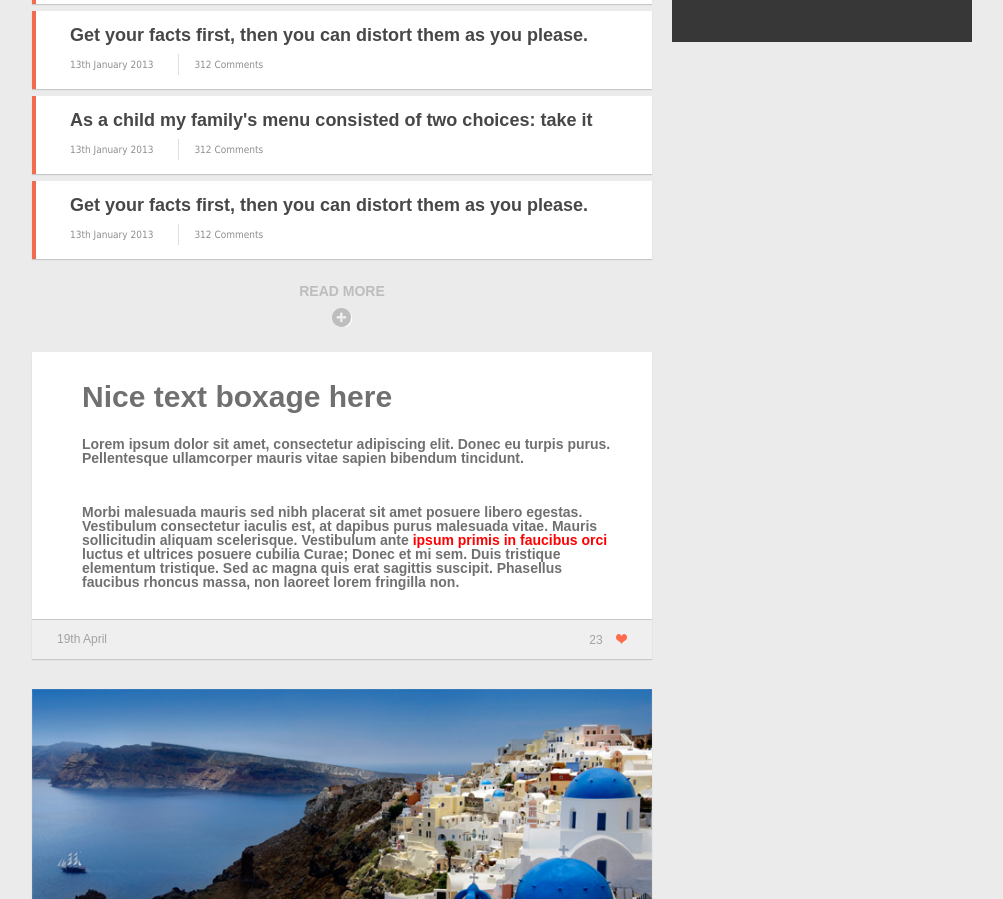
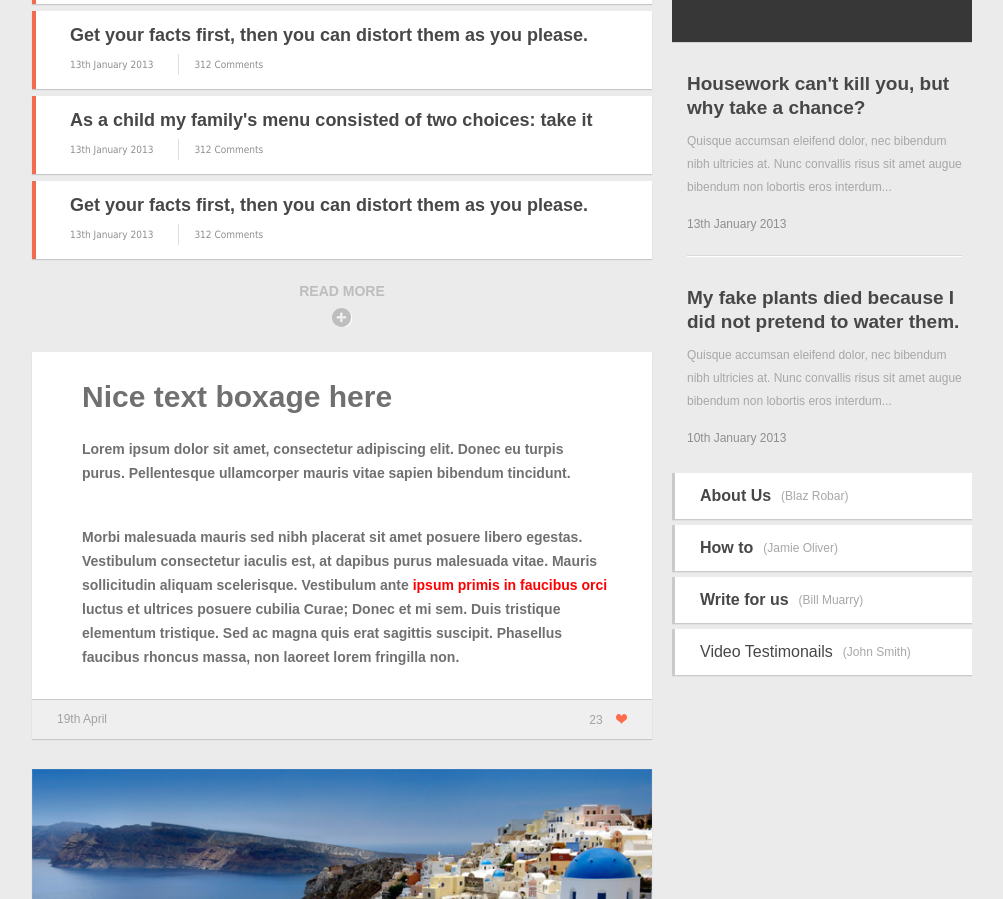
Before and after one commit to Antidepresant/Good-Inc, a plain HTML site: page index.html in a window 1280 px wide. Shown: the part 1541-2440 px from the top of the page, without its empty margins (138-1141 px from the left). Drawn offline with Linux system fonts and the light colour scheme.

Commit message:
finished project

```diff
--- a/css/style.css
+++ b/css/style.css
@@ -236,6 +236,11 @@ h3.title {
 	margin-bottom: 10px;
 	color: #4f4f4f;
 }
+h5.title {
+	font: bold 19px/24px Arial;
+	margin-bottom: 10px;
+	color: #474747;
+}
 h3.title a {
 	color: #4f4f4f;
 }
@@ -278,6 +283,9 @@ h3.title a:hover {
 	position: relative;
 	background-color: #373737;
 	color: #fff;
+	-webkit-box-shadow: 0px 1px 0px 0px rgba(211, 211, 211, 1);
+	   -moz-box-shadow: 0px 1px 0px 0px rgba(211, 211, 211, 1);
+            box-shadow: 0px 1px 0px 0px rgba(211, 211, 211, 1);
 }
 .news-bl p,
 .news-bl h3.title a {
@@ -286,6 +294,65 @@ h3.title a:hover {
 .news-bl h3.title a:hover {
 	color: #ccc;
 }
+.news-bl1 {
+	padding: 30px 10px 0 15px;
+}
+.news-bl1 p {
+	font-size: 12px;
+	line-height: 23px;
+	color: #a7a7a7;
+	margin-bottom: 15px;
+}
+.news-bl1 .n-date {
+	display: block;
+	font: 12px/21px Arial, sans-serif;
+	color: #8f8f8f;
+	margin-bottom: 20px;
+}
+.news-bl1:nth-of-type(3) {
+	padding-bottom: 10px;
+}
+.news-bl1:nth-of-type(3) .n-date {
+	margin-bottom: 14px;
+}
+.line {
+	height: 1px;
+	width: 100%;
+	background-color: #d9d9d9;
+	-webkit-box-shadow: 0px 1px 0px 0px rgba(255, 255, 255, 1);
+	   -moz-box-shadow: 0px 1px 0px 0px rgba(255, 255, 255, 1);
+            box-shadow: 0px 1px 0px 0px rgba(255, 255, 255, 1);
+}
+.sidebar-link {
+	font-size: 0;
+	background-color: #fff;
+	margin-bottom: 5px;
+	padding: 15px 0 15px 25px;
+	border-left: 3px solid #cacaca;
+	border-bottom: 1px solid #cacaca;
+	-webkit-box-shadow: 0px 1px 0px 0px rgba(224, 224, 224, 1);
+	   -moz-box-shadow: 0px 1px 0px 0px rgba(224, 224, 224, 1);
+            box-shadow: 0px 1px 0px 0px rgba(224, 224, 224, 1);
+}
+.sidebar-link a {
+	display: inline-block;
+	margin-right: 10px;
+	font-size: 16px;
+	font-weight: bold;
+	color: #474747;
+    vertical-align: middle;
+}
+.sidebar-link:last-child a,
+.sidebar-link a:hover {
+	font-weight: normal;
+}
+.sidebar-link span {
+	display: inline-block;
+	font-size: 12px;
+	color: #a7a7a7;
+    vertical-align: middle;
+}
+
 .news-item {
 	margin-bottom: 15px;
 	border-left: 4px solid #f26c4f;
@@ -421,7 +488,7 @@ h5.title-news a:hover {
 	        text-shadow: rgba(255, 255, 255, 1);
 }
 .text-box-1 {
-	padding: 30px 30px 30px 50px;
+	padding: 30px 43px 30px 50px;
 	background-color: #fff;
 	color: #707070;
 	margin-bottom: 1px;
@@ -436,6 +503,7 @@ h2.title {
 }
 .text-box-1 p {
 	font-weight: bold;
+	line-height: 24px;
 }
 .text-box-1 p:first-of-type {
 	margin-bottom: 40px
--- a/index.html
+++ b/index.html
@@ -98,6 +98,21 @@
 							<p>Quisque accumsan eleifend dolor, nec bibendum nibh ultricies at. Nunc convallis risus sit amet augue bibendum non lobortis eros interdum. Maecenas quis risus felis, at volutpat elit. Proin vel nisl in orci venenatis suscipit eget sed lectus.</p>
 						</div>
 					</div>
+					<div class="news-bl1">
+						<h5 class="title">Housework can't kill you, but why take a chance?</h5>
+						<p>Quisque accumsan eleifend dolor, nec bibendum nibh ultricies at. Nunc convallis risus sit amet augue bibendum non lobortis eros interdum...</p>
+						<span class="n-date">13th January 2013</span>
+						<div class="line"></div>
+					</div>
+					<div class="news-bl1">
+						<h5 class="title">My fake plants died because I did not pretend to water them.</h5>
+						<p>Quisque accumsan eleifend dolor, nec bibendum nibh ultricies at. Nunc convallis risus sit amet augue bibendum non lobortis eros interdum...</p>
+						<span class="n-date">10th January 2013</span>
+					</div>
+					<div class="sidebar-link"><a href="#">About Us</a><span>(Blaz Robar)</span></div>
+					<div class="sidebar-link"><a href="#">How to</a><span>(Jamie Oliver)</span></div>
+					<div class="sidebar-link"><a href="#">Write for us</a><span>(Bill Muarry)</span></div>
+					<div class="sidebar-link"><a href="#">Video Testimonails</a><span>(John Smith)</span></div>
 				</div>
 				<div class="content">
 					<div class="news-item">
```
